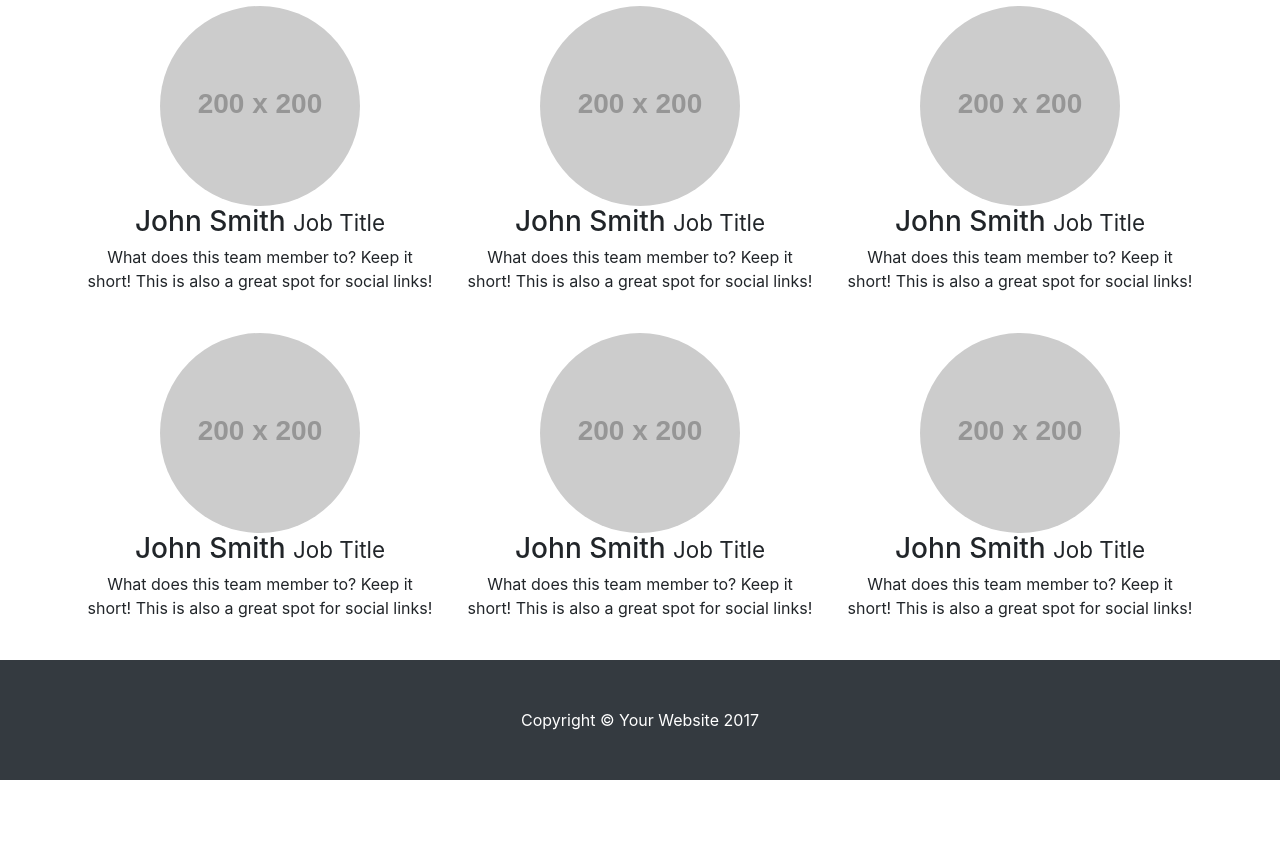
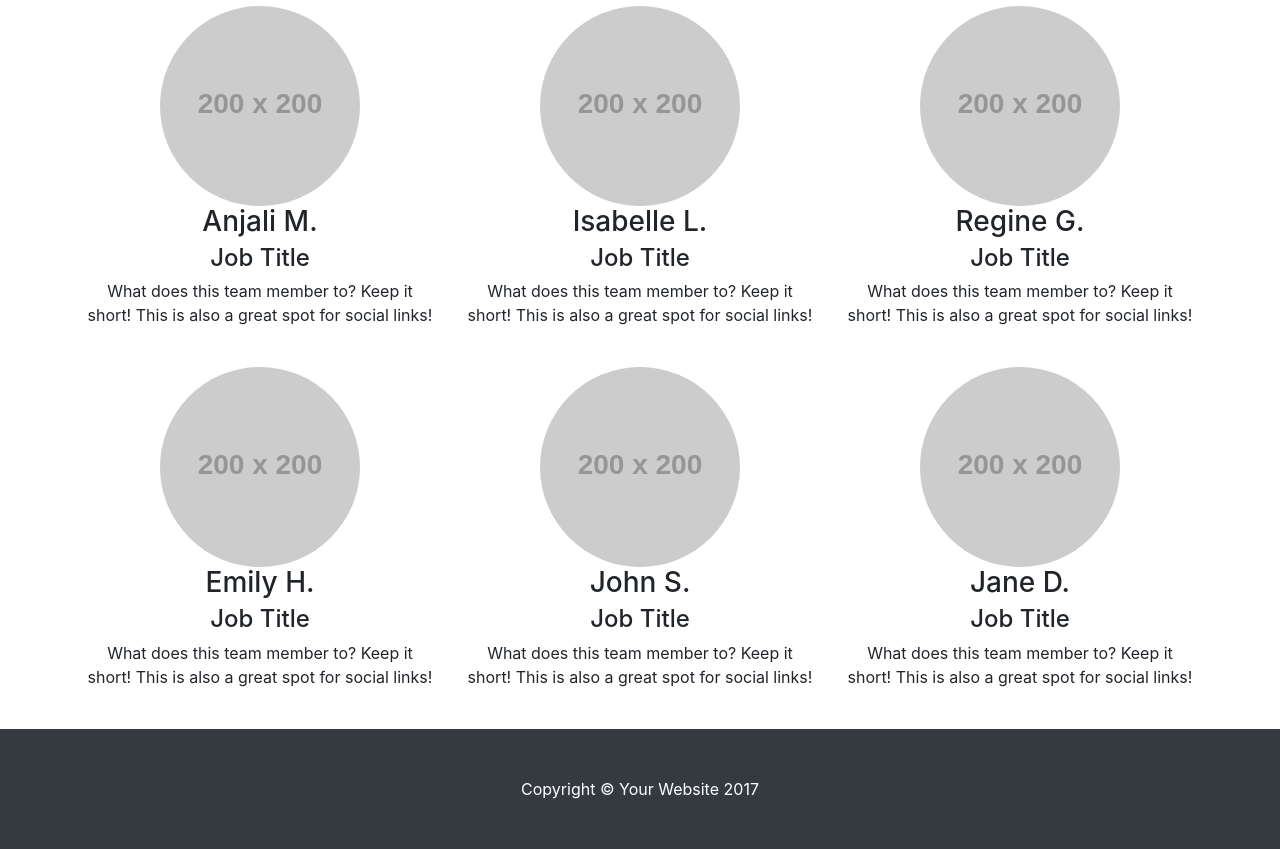
Before and after one commit to isabellaleehs/College-Unfiltered, a website: page index.html in a window 1280 px wide. Shown: the part 265-1114 px from the top of the page. Before the commit the page ends 1045 px from the top, so only its background shows below. Drawn offline with Linux system fonts and the light colour scheme; placeholder pictures from the web are drawn by us.

Commit message:
Descriptions

```diff
--- a/index.html
+++ b/index.html
@@ -55,52 +55,52 @@
       <h1 class="my-4">College Unfiltered
         <!--<small>It's Nice to Meet You!</small> -->
       </h1>
-      <p>Select from one of our many expert college peer helpers </p>
+      <p>Select from one of our many expert college peer helpers. </p>
 
       <!-- Team Members Row -->
       <div class="row">
         <div class="col-lg-12">
-          <h2 class="my-4">Our Team</h2>
+          <h2 class="my-4">Results:</h2>
         </div>
         <div class="col-lg-4 col-sm-6 text-center mb-4">
           <img class="rounded-circle img-fluid d-block mx-auto" src="http://placehold.it/200x200" alt="">
-          <h3>John Smith
-            <small>Job Title</small>
+          <h3>Anjali M.
+            <h4>Job Title<h4>
           </h3>
           <p>What does this team member to? Keep it short! This is also a great spot for social links!</p>
         </div>
         <div class="col-lg-4 col-sm-6 text-center mb-4">
           <img class="rounded-circle img-fluid d-block mx-auto" src="http://placehold.it/200x200" alt="">
-          <h3>John Smith
-            <small>Job Title</small>
+          <h3>Isabelle L.
+           <h4>Job Title<h4>
           </h3>
           <p>What does this team member to? Keep it short! This is also a great spot for social links!</p>
         </div>
         <div class="col-lg-4 col-sm-6 text-center mb-4">
           <img class="rounded-circle img-fluid d-block mx-auto" src="http://placehold.it/200x200" alt="">
-          <h3>John Smith
-            <small>Job Title</small>
+          <h3>Regine G.
+            <h4>Job Title<h4>
           </h3>
           <p>What does this team member to? Keep it short! This is also a great spot for social links!</p>
         </div>
         <div class="col-lg-4 col-sm-6 text-center mb-4">
           <img class="rounded-circle img-fluid d-block mx-auto" src="http://placehold.it/200x200" alt="">
-          <h3>John Smith
-            <small>Job Title</small>
+          <h3>Emily H.
+            <h4>Job Title<h4>
           </h3>
           <p>What does this team member to? Keep it short! This is also a great spot for social links!</p>
         </div>
         <div class="col-lg-4 col-sm-6 text-center mb-4">
           <img class="rounded-circle img-fluid d-block mx-auto" src="http://placehold.it/200x200" alt="">
-          <h3>John Smith
-            <small>Job Title</small>
+          <h3>John S.
+            <h4>Job Title<h4>
           </h3>
           <p>What does this team member to? Keep it short! This is also a great spot for social links!</p>
         </div>
         <div class="col-lg-4 col-sm-6 text-center mb-4">
           <img class="rounded-circle img-fluid d-block mx-auto" src="http://placehold.it/200x200" alt="">
-          <h3>John Smith
-            <small>Job Title</small>
+          <h3>Jane D.
+            <h4>Job Title<h4>
           </h3>
           <p>What does this team member to? Keep it short! This is also a great spot for social links!</p>
         </div>
```
